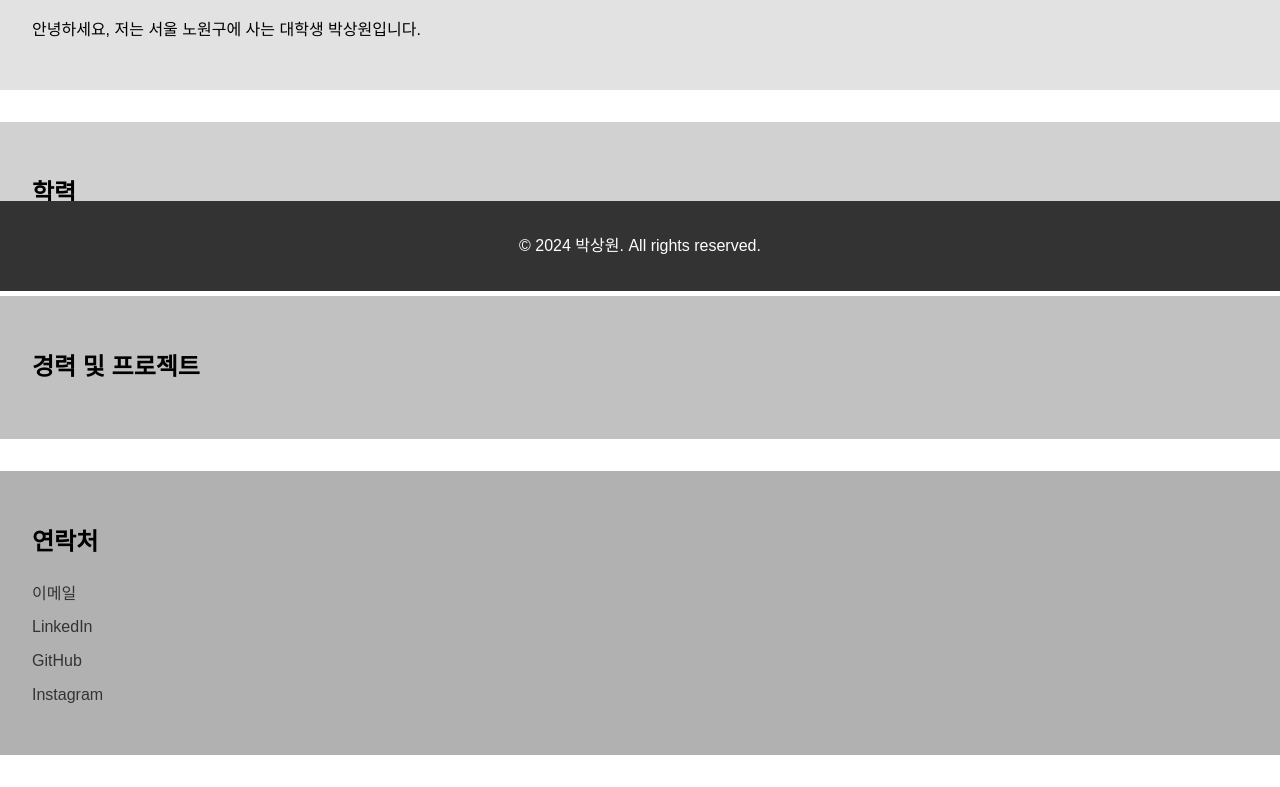
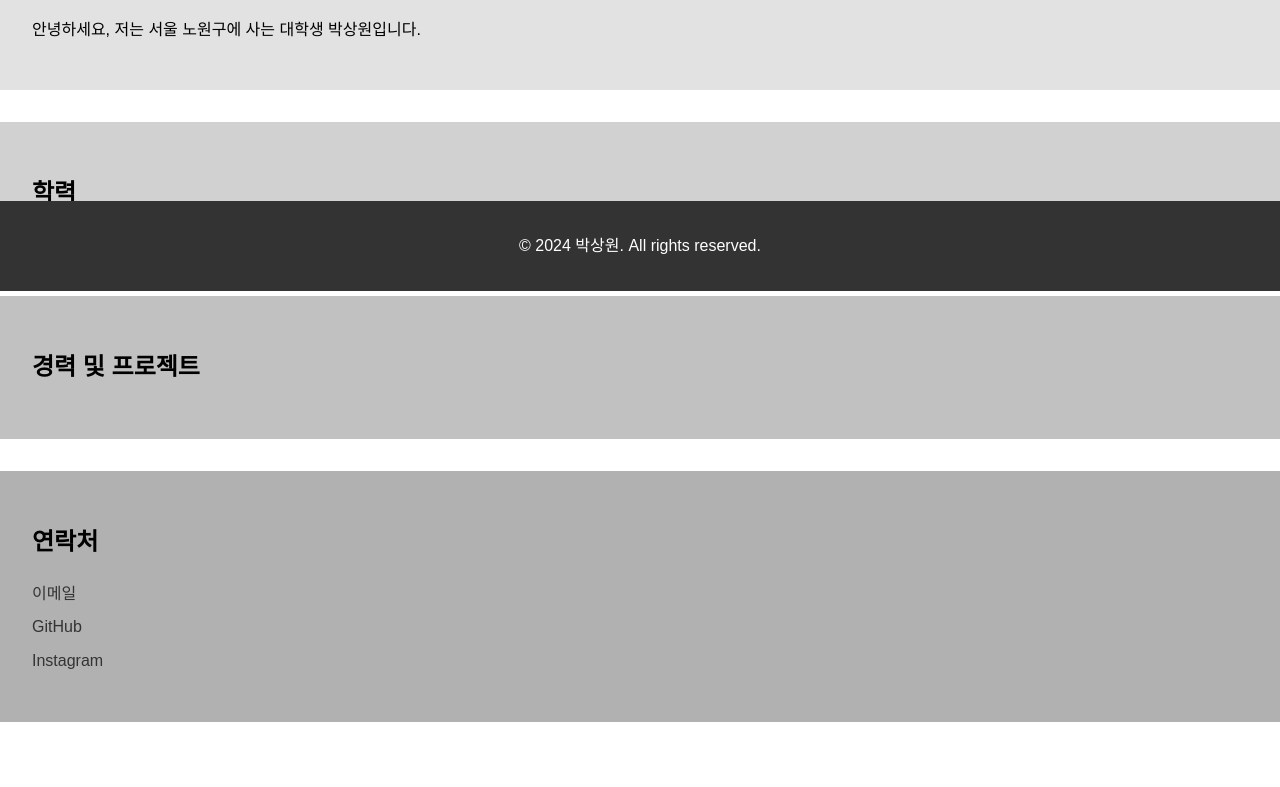
Before and after one commit to automatistsw/automatistsw.github.io, a plain HTML site: page index.html in a window 1280 px wide. Shown: the part 509-1296 px from the top of the page. After the commit the page ends 1263 px from the top, so only its background shows below. Drawn offline with Linux system fonts and the light colour scheme.

Commit message:
Update index.html

```diff
--- a/index.html
+++ b/index.html
@@ -43,10 +43,9 @@
     <section id="contact">
         <h2>연락처</h2>
         <ul>
-            <li><a href="mailto:your-email@example.com">이메일</a></li>
-            <li><a href="https://www.linkedin.com/in/your-profile" target="_blank">LinkedIn</a></li>
-            <li><a href="https://github.com/your-username" target="_blank">GitHub</a></li>
-            <li><a href="https://www.instagram.com/your-username" target="_blank">Instagram</a></li>
+            <li><a href="mailto:psw4895@naver.com">이메일</a></li>
+            <li><a href="https://github.com/automatistsw" target="_blank">GitHub</a></li>
+            <li><a href="https://www.instagram.com/qkrtkddnj" target="_blank">Instagram</a></li>
         </ul>
     </section>
 
```
